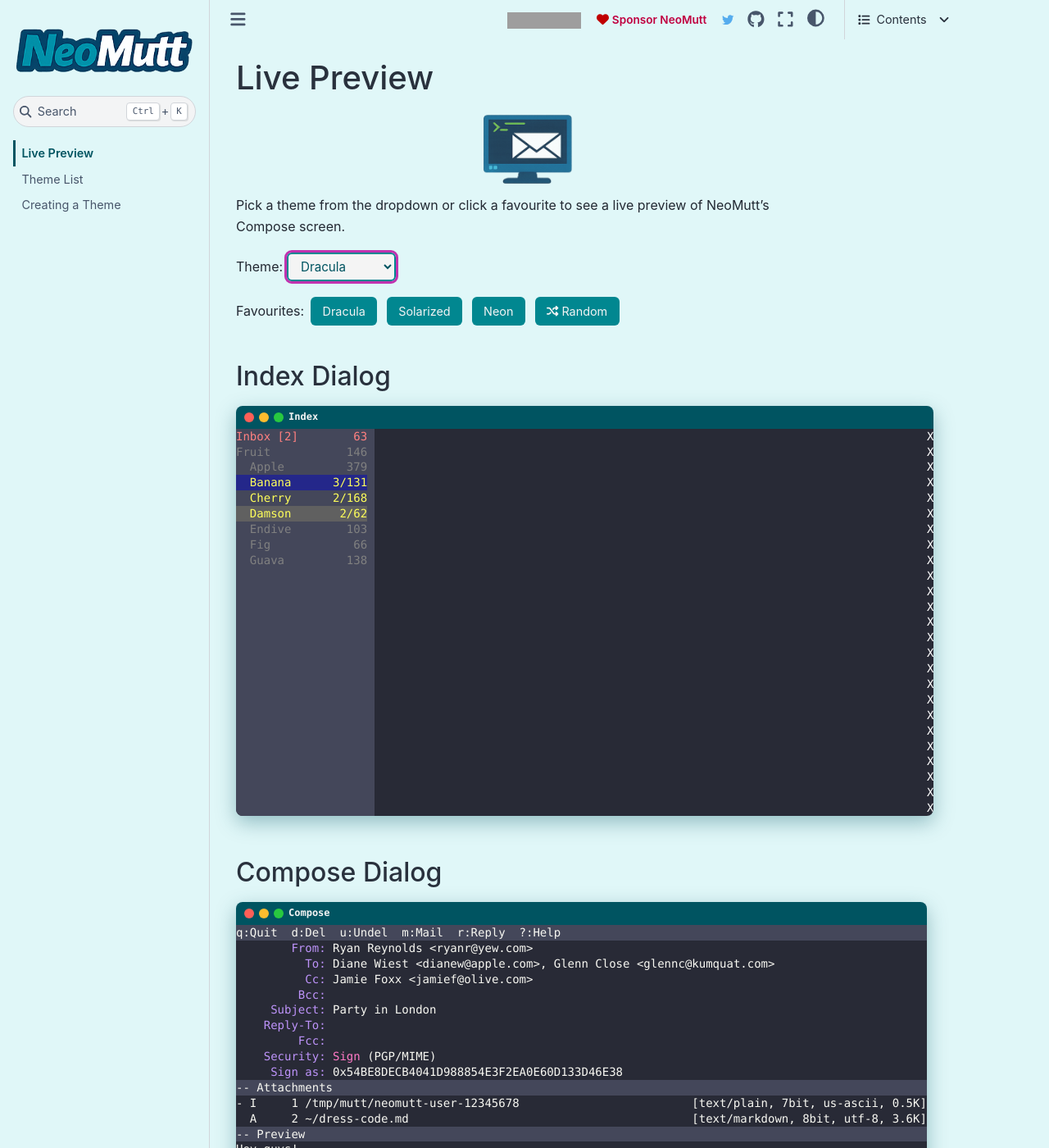
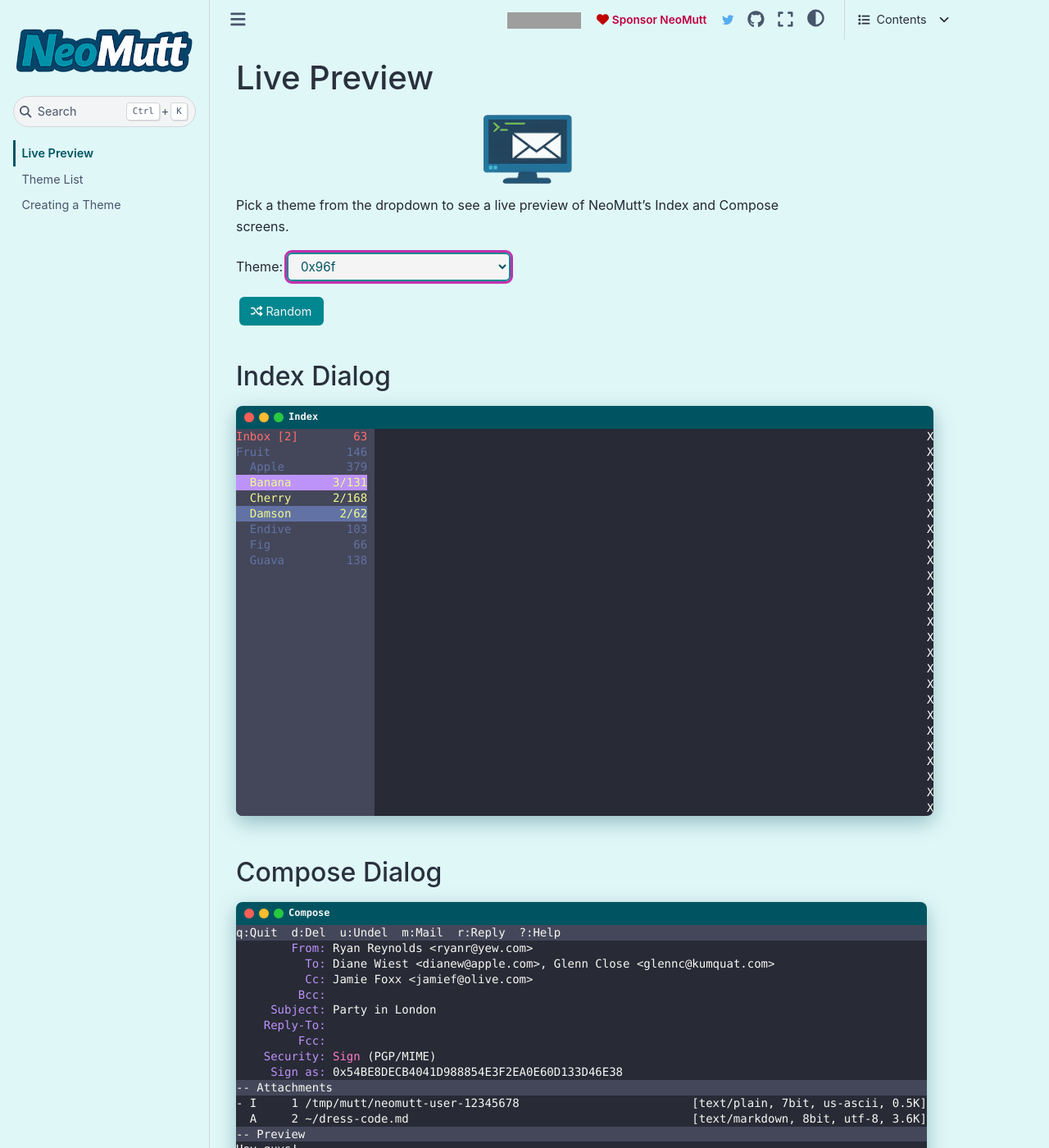
Before and after one commit to neomutt/themes, a Sphinx documentation site: the page built from docs/preview.md, in a window 1280 px wide and 1400 px high. Shown: the whole window at 82% size. Built offline with Sphinx 7.4.7 and the Sphinx Book theme 1.1.4, drawn with Linux system fonts in a browser that asks for light colours; grey boxes are pictures that could not be loaded.

Commit message:
update preview to use real theme data

```diff
--- a/docs/_static/custom.css
+++ b/docs/_static/custom.css
@@ -351,66 +351,17 @@
     }
 }
 
-/* ── Theme: Dracula ─────────────────────────────────────────── */
-.term-window[data-theme="dracula"] .terminal          { background: #282a36; }
-.term-window[data-theme="dracula"] .terminal .status  { background-color: #44475a; color: #f8f8f2; }
-.term-window[data-theme="dracula"] .terminal .header  { background-color: #282a36; color: #bd93f9; }
-.term-window[data-theme="dracula"] .terminal .normal  { background-color: #282a36; color: #f8f8f2; }
-.term-window[data-theme="dracula"] .terminal .sign    { background-color: #282a36; color: #ff79c6; }
+/* ── Preview terminal – uses CSS variables set by theme-data.js ── */
+.term-window .terminal          { background: var(--s1); }
+.term-window .terminal .status  { background-color: var(--s3); color: var(--s0); }
+.term-window .terminal .header  { background-color: var(--s1); color: var(--c4); }
+.term-window .terminal .normal  { background-color: var(--s1); color: var(--s0); }
+.term-window .terminal .sign    { background-color: var(--s1); color: var(--c5); }
 
-.term-window[data-theme="dracula"] .terminal .sb_background { background-color: #44475a;                 }
-.term-window[data-theme="dracula"] .terminal .sb_divider    { background-color: #44475a;                 }
-.term-window[data-theme="dracula"] .terminal .sb_flagged    {                            color: #ff8080; }
-.term-window[data-theme="dracula"] .terminal .sb_highlight  { background-color: #606060;                 }
-.term-window[data-theme="dracula"] .terminal .sb_indicator  { background-color: #24278a;                 }
-.term-window[data-theme="dracula"] .terminal .sb_new        {                            color: #ffff5a; }
-.term-window[data-theme="dracula"] .terminal .sb_ordinary   {                            color: #808080; }
-
-/* ── Theme: Solarized ───────────────────────────────────────── */
-.term-window[data-theme="solarized"] .terminal          { background: #002b36; }
-.term-window[data-theme="solarized"] .terminal .status  { background-color: #073642; color: #eee8d5; }
-.term-window[data-theme="solarized"] .terminal .header  { background-color: #002b36; color: #b58900; }
-.term-window[data-theme="solarized"] .terminal .normal  { background-color: #002b36; color: #839496; }
-.term-window[data-theme="solarized"] .terminal .sign    { background-color: #002b36; color: #dc322f; }
-
-/* ── Theme: Neon ────────────────────────────────────────────── */
-.term-window[data-theme="neon"] .terminal          { background: #0a0a1a; }
-.term-window[data-theme="neon"] .terminal .status  { background-color: #1a0a2e; color: #ff2d95; }
-.term-window[data-theme="neon"] .terminal .header  { background-color: #0a0a1a; color: #39ff14; }
-.term-window[data-theme="neon"] .terminal .normal  { background-color: #0a0a1a; color: #00e5ff; }
-.term-window[data-theme="neon"] .terminal .sign    { background-color: #0a0a1a; color: #ffea00; }
-
-/* ── Theme: Gruvbox ─────────────────────────────────────────── */
-.term-window[data-theme="gruvbox"] .terminal          { background: #282828; }
-.term-window[data-theme="gruvbox"] .terminal .status  { background-color: #3c3836; color: #ebdbb2; }
-.term-window[data-theme="gruvbox"] .terminal .header  { background-color: #282828; color: #d79921; }
-.term-window[data-theme="gruvbox"] .terminal .normal  { background-color: #282828; color: #ebdbb2; }
-.term-window[data-theme="gruvbox"] .terminal .sign    { background-color: #282828; color: #b8bb26; }
-
-/* ── Theme: Nord ────────────────────────────────────────────── */
-.term-window[data-theme="nord"] .terminal          { background: #2e3440; }
-.term-window[data-theme="nord"] .terminal .status  { background-color: #3b4252; color: #eceff4; }
-.term-window[data-theme="nord"] .terminal .header  { background-color: #2e3440; color: #81a1c1; }
-.term-window[data-theme="nord"] .terminal .normal  { background-color: #2e3440; color: #d8dee9; }
-.term-window[data-theme="nord"] .terminal .sign    { background-color: #2e3440; color: #a3be8c; }
-
-/* ── Theme: Monokai ─────────────────────────────────────────── */
-.term-window[data-theme="monokai"] .terminal          { background: #272822; }
-.term-window[data-theme="monokai"] .terminal .status  { background-color: #3e3d32; color: #f8f8f2; }
-.term-window[data-theme="monokai"] .terminal .header  { background-color: #272822; color: #e6db74; }
-.term-window[data-theme="monokai"] .terminal .normal  { background-color: #272822; color: #f8f8f2; }
-.term-window[data-theme="monokai"] .terminal .sign    { background-color: #272822; color: #f92672; }
-
-/* ── Theme: Catppuccin ──────────────────────────────────────── */
-.term-window[data-theme="catppuccin"] .terminal          { background: #1e1e2e; }
-.term-window[data-theme="catppuccin"] .terminal .status  { background-color: #313244; color: #cdd6f4; }
-.term-window[data-theme="catppuccin"] .terminal .header  { background-color: #1e1e2e; color: #cba6f7; }
-.term-window[data-theme="catppuccin"] .terminal .normal  { background-color: #1e1e2e; color: #cdd6f4; }
-.term-window[data-theme="catppuccin"] .terminal .sign    { background-color: #1e1e2e; color: #f38ba8; }
-
-/* ── Theme: Tokyo Night ─────────────────────────────────────── */
-.term-window[data-theme="tokyonight"] .terminal          { background: #1a1b26; }
-.term-window[data-theme="tokyonight"] .terminal .status  { background-color: #24283b; color: #c0caf5; }
-.term-window[data-theme="tokyonight"] .terminal .header  { background-color: #1a1b26; color: #7aa2f7; }
-.term-window[data-theme="tokyonight"] .terminal .normal  { background-color: #1a1b26; color: #a9b1d6; }
-.term-window[data-theme="tokyonight"] .terminal .sign    { background-color: #1a1b26; color: #f7768e; }
+.term-window .terminal .sb_background { background-color: var(--s3);              }
+.term-window .terminal .sb_divider    { background-color: var(--s3);              }
+.term-window .terminal .sb_flagged    {                           color: var(--c9); }
+.term-window .terminal .sb_highlight  { background-color: var(--c8);              }
+.term-window .terminal .sb_indicator  { background-color: var(--c4);              }
+.term-window .terminal .sb_new        {                           color: var(--c3); }
+.term-window .terminal .sb_ordinary   {                           color: var(--c8); }
--- a/docs/preview.md
+++ b/docs/preview.md
@@ -8,25 +8,12 @@
 
 <img src="_static/icon-terminal-mail.png" alt="" class="page-icon">
 
-Pick a theme from the dropdown or click a favourite to see a live preview of NeoMutt's Compose screen.
+Pick a theme from the dropdown to see a live preview of NeoMutt's Index and Compose screens.
 
 <label for="theme-picker">Theme:</label>
-<select id="theme-picker" autofocus>
-  <option value="dracula" selected>Dracula</option>
-  <option value="solarized">Solarized</option>
-  <option value="neon">Neon</option>
-  <option value="gruvbox">Gruvbox</option>
-  <option value="nord">Nord</option>
-  <option value="monokai">Monokai</option>
-  <option value="catppuccin">Catppuccin</option>
-  <option value="tokyonight">Tokyo Night</option>
-</select>
+<select id="theme-picker" autofocus></select>
 
-<label>Favourites:</label>
-<button class="fav-btn" data-theme="dracula">Dracula</button>
-<button class="fav-btn" data-theme="solarized">Solarized</button>
-<button class="fav-btn" data-theme="neon">Neon</button>
-<button class="fav-btn" id="random-btn"><i class="fa-solid fa-shuffle"></i></i> Random</button>
+<button class="fav-btn" id="random-btn"><i class="fa-solid fa-shuffle"></i> Random</button>
 
 ## Index Dialog
 
@@ -129,26 +116,49 @@
 </div>
 
 <script>
-function setTheme(theme) {
+(function() {
+  if (typeof themes === "undefined") return;
+
+  // Generate CSS variables for each theme (shared with themes page)
+  var cssVars = "";
+  themes.forEach(function(theme) {
+    cssVars += '[data-theme="' + theme.w + '"] {';
+    theme.s.forEach(function(s, i) { cssVars += "--s" + i + ":#" + s + ";"; });
+    theme.c.forEach(function(c, i) { cssVars += "--c" + i + ":#" + c + ";"; });
+    cssVars += "}\n";
+  });
+  var styleEl = document.createElement("style");
+  styleEl.textContent = cssVars;
+  document.head.appendChild(styleEl);
+
+  // Populate the dropdown from theme data
   var picker = document.getElementById('theme-picker');
-  var options = Array.from(picker.options).map(function(o) { return o.value; });
-  if (options.indexOf(theme) === -1) return;
-  document.querySelector('.term-window').setAttribute('data-theme', theme);
-  picker.value = theme;
-  history.replaceState(null, '', '#' + theme);
-}
-document.getElementById('theme-picker').addEventListener('change', function() {
-  setTheme(this.value);
-});
-document.querySelectorAll('.fav-btn').forEach(function(btn) {
-  btn.addEventListener('click', function() {
-    setTheme(this.getAttribute('data-theme'));
+  themes.forEach(function(theme) {
+    var opt = document.createElement('option');
+    opt.value = theme.w;
+    opt.textContent = theme.d;
+    picker.appendChild(opt);
   });
-});
-document.getElementById('random-btn').addEventListener('click', function() {
-  var options = Array.from(document.getElementById('theme-picker').options).map(function(o) { return o.value; });
-  setTheme(options[Math.floor(Math.random() * options.length)]);
-});
-var hash = window.location.hash.replace('#', '');
-if (hash) setTheme(hash);
+
+  function setTheme(slug) {
+    if (!picker.querySelector('option[value="' + slug + '"]')) return;
+    document.querySelectorAll('.term-window').forEach(function(el) {
+      el.setAttribute('data-theme', slug);
+    });
+    picker.value = slug;
+    history.replaceState(null, '', '#' + slug);
+  }
+
+  picker.addEventListener('change', function() {
+    setTheme(this.value);
+  });
+
+  document.getElementById('random-btn').addEventListener('click', function() {
+    var opts = Array.from(picker.options);
+    setTheme(opts[Math.floor(Math.random() * opts.length)].value);
+  });
+
+  var hash = window.location.hash.replace('#', '');
+  if (hash) setTheme(hash);
+})();
 </script>
```
